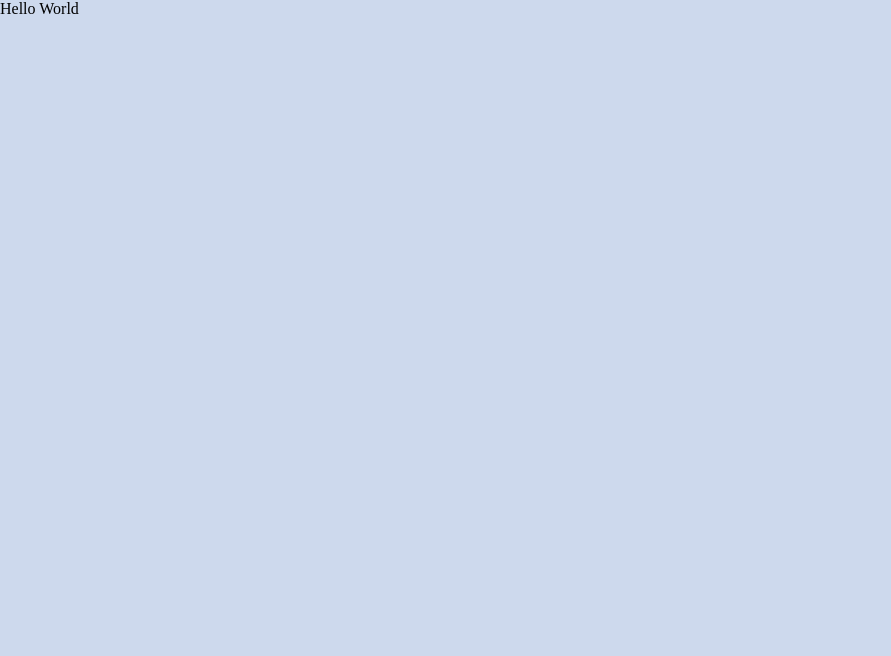
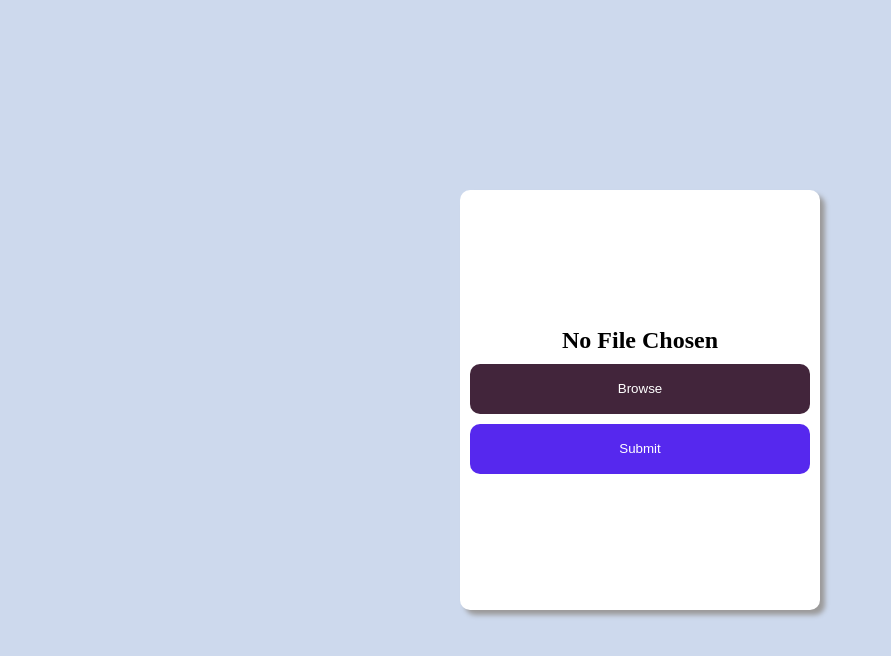
Before and after one commit to bryanguillen/ipfs-poc, a React (Create React App) app: page / in a window 1280 px wide. Shown: the top 656 px of the page, without its empty margins (0-891 px from the left). Built offline with nearby package versions, Linux system fonts and the light colour scheme.

Commit message:
feat: add UploadForm

```diff
--- a/src/App.js
+++ b/src/App.js
@@ -1,6 +1,12 @@
+import UploadForm from './components/upload-form/UploadForm'
+
+import './App.css';
+
 function App() {
   return (
-    <div className="app">Hello World</div>
+    <div className="app">
+      <UploadForm/>
+    </div>
   );
 }
 
```
